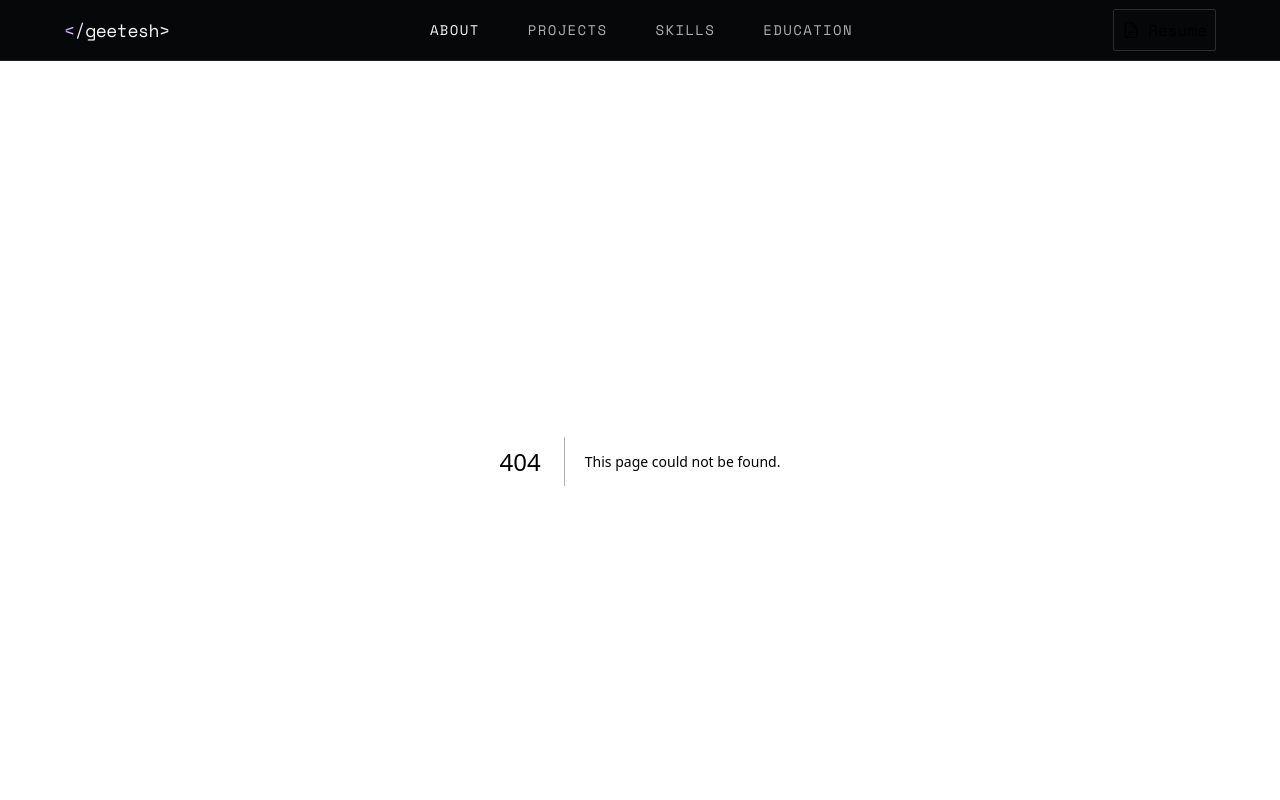
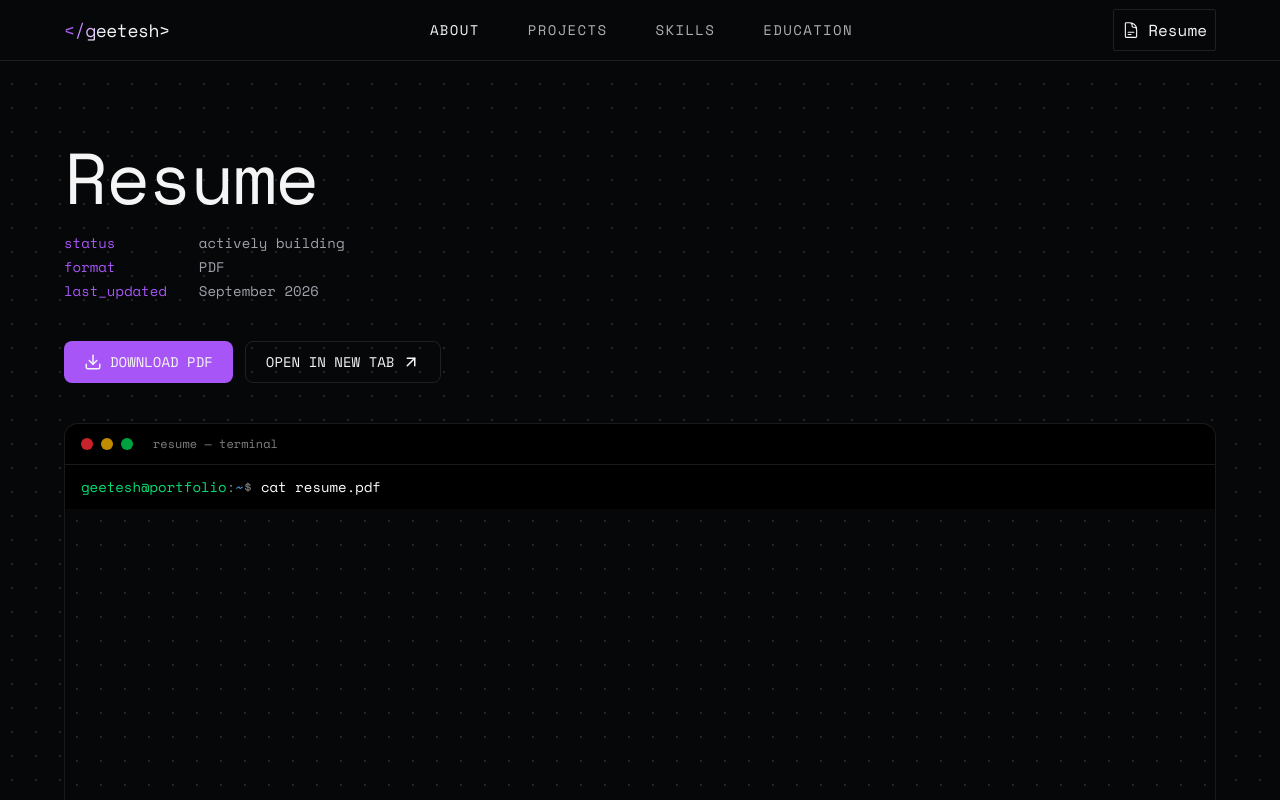
Before and after one commit to Geeteshgit/portfolio-website, a Next.js app: page /resume in a window 1280 px wide. Before the commit this address had no page. Shown: the top 800 px of the page. Built offline with nearby package versions, Linux system fonts and the light colour scheme.

Commit message:
add resume page

```diff
--- a/package.json
+++ b/package.json
@@ -19,6 +19,7 @@
     "react": "19.2.8",
     "react-dom": "19.2.8",
     "react-icons": "^5.7.0",
+    "react-pdf": "^11.0.0",
     "shadcn": "^4.21.0",
     "tw-animate-css": "^1.4.0"
   },
--- /dev/null
+++ b/src/app/resume/page.tsx
@@ -0,0 +1,90 @@
+import React from "react";
+import { FiArrowUpRight, FiDownload } from "react-icons/fi";
+
+const ResumePage = () => {
+  return (
+    <main className="w-full max-w-7xl mx-auto px-4 sm:px-8 lg:px-16 my-10 sm:my-20">
+      {/* 1. Resume Heading */}
+      <h1 className="text-4xl tracking-tight sm:text-7xl">Resume</h1>
+
+      {/* 2. Resume Info */}
+      <div className="mt-5">
+        <div className="flex gap-8 font-mono text-sm">
+          {/* Labels */}
+          <div className="flex flex-col gap-1 text-primary">
+            <span>status</span>
+            <span>format</span>
+            <span>last_updated</span>
+          </div>
+
+          {/* Values */}
+          <div className="flex flex-col gap-1 text-muted-foreground">
+            <span>actively building</span>
+            <span>PDF</span>
+            <span>September 2026</span>
+          </div>
+        </div>
+      </div>
+
+      {/* 3. Action Buttons */}
+      <div className="mt-10 flex gap-3">
+        <a
+          href="/resume.pdf"
+          download="Geetesh_Resume.pdf"
+          className="flex items-center gap-2 rounded-md bg-primary px-5 py-2.5 text-sm text-primary-foreground transition-all hover:opacity-90 hover:-translate-y-1"
+        >
+          <FiDownload size={18} />
+          <span>DOWNLOAD PDF</span>
+        </a>
+
+        <a
+          href="/resume.pdf"
+          target="_blank"
+          rel="noopener noreferrer"
+          className="flex items-center gap-2 rounded-md border border-border p-2 transition-all duration-200 hover:border-primary/50 hover:text-primary px-5 py-2.5 text-sm hover:-translate-y-1"
+        >
+          <span>OPEN IN NEW TAB</span>
+          <FiArrowUpRight size={18} />
+        </a>
+      </div>
+
+      {/* 4. Resume */}
+      <div className="mt-10 w-full">
+        <div className="w-full overflow-hidden rounded-xl border border-border bg-black">
+          {/* Terminal Header */}
+          <div className="flex items-center gap-2 border-b border-white/10 px-4 py-3">
+            <span className="h-3 w-3 rounded-full bg-red-500/80" />
+            <span className="h-3 w-3 rounded-full bg-yellow-500/80" />
+            <span className="h-3 w-3 rounded-full bg-green-500/80" />
+
+            <span className="ml-3 text-xs text-white/50">
+              resume — terminal
+            </span>
+          </div>
+
+          {/* Terminal Command */}
+          <div className="px-4 py-3 font-mono text-sm">
+            <p>
+              <span className="text-green-400">geetesh@portfolio</span>
+              <span className="text-white/50">:</span>
+              <span className="text-blue-400">~</span>
+              <span className="text-white/50">$</span>{" "}
+              <span className="text-white">cat resume.pdf</span>
+            </p>
+          </div>
+
+          {/* PDF */}
+          <div className="w-full bg-white">
+            <iframe
+              src="/resume.pdf"
+              title="Geetesh's Resume"
+              className="h-[900px] w-full"
+            />
+          </div>
+        </div>
+      </div>
+    </main>
+  );
+};
+
+export default ResumePage;
--- a/src/components/layout/Header.tsx
+++ b/src/components/layout/Header.tsx
@@ -116,7 +116,7 @@ const ResumeButton = () => {
   return (
     <Link
       href="/resume"
-      className="group flex items-center gap-2 rounded-xs border border-white/15 p-2 font-medium transition-all duration-200 hover:border-primary/50 hover:text-primary"
+      className="group flex items-center gap-2 rounded-xs border border-border p-2 transition-all duration-200 hover:border-primary/50 hover:text-primary"
     >
       <HiOutlineDocumentText size={18} />
       <span>Resume</span>
```
Also changed, not shown: 2 other files (tests, documents, lock files or other folders).
